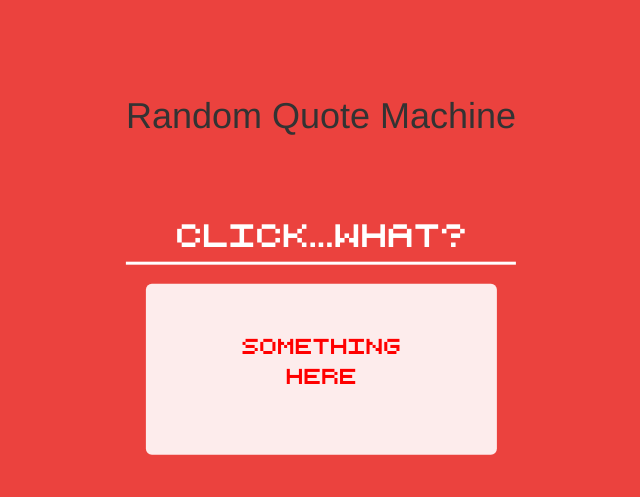
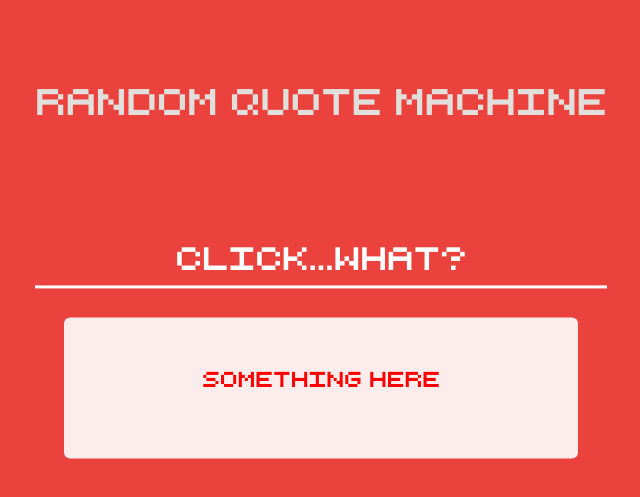
Before and after one commit to tesla809/RandomQuoteMachine, a plain HTML site: page RandomQuoteMachine.html in a window 1280 px wide. Shown: the part 125-622 px from the top of the page, without its empty margins (319-959 px from the left). Drawn offline with nearby package versions, Linux system fonts and the light colour scheme.

Commit message:
added computer font to title of app

```diff
--- a/css/style.css
+++ b/css/style.css
@@ -16,6 +16,11 @@ html {
   margin: 10% auto;
 }
 
+h1 {
+  color: rgb(224, 223, 219);
+  font-family: 'retro-computer', times;
+}
+
 
 .jumbotron {
   background-color: rgba(255,255,255,0.9);
@@ -26,7 +31,6 @@ html {
   position: fixed;
   top: 50%;
   left: 50%;
-  /* bring your own prefixes */
   transform: -webkit-transform: translate(-50%, -50%);
              -ms-transform: translate(-50%, -50%);
              transform: translate(-50%, -50%);;
```
